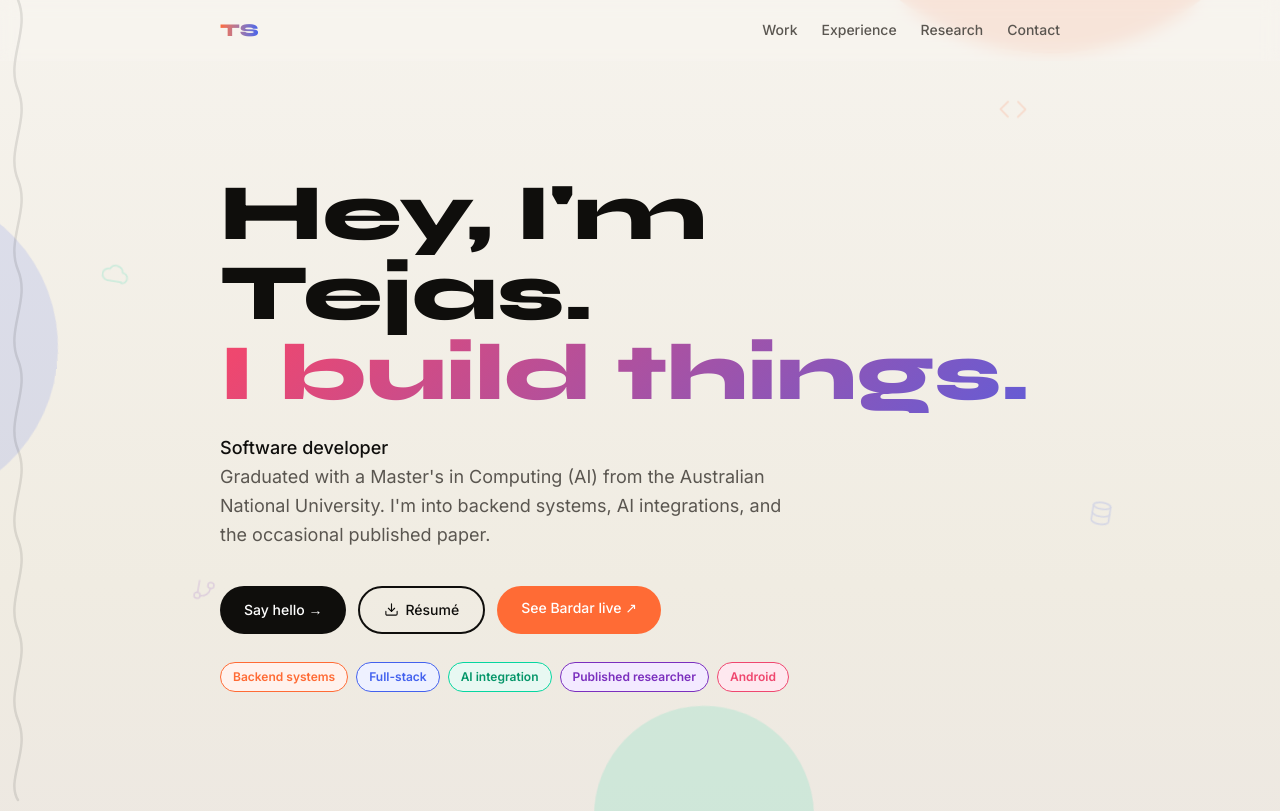
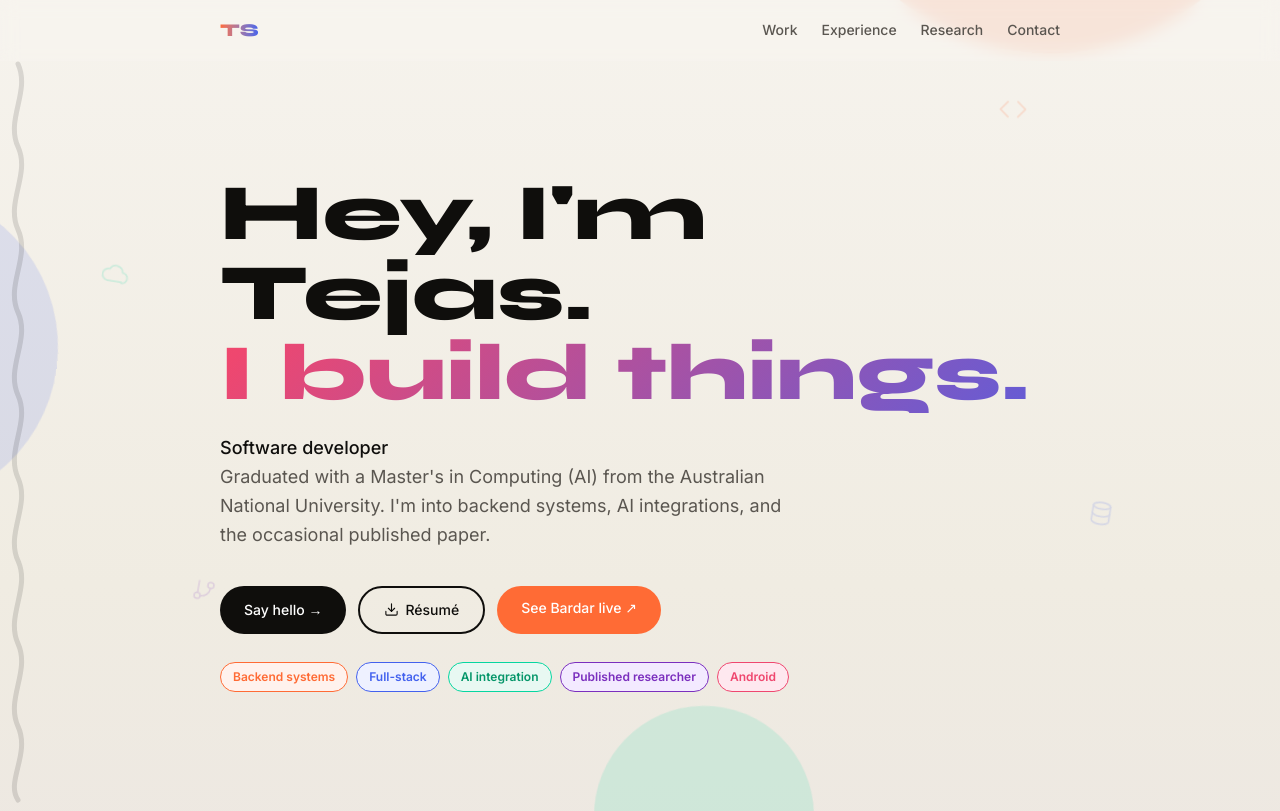
Before and after one commit to tejasbnshetty/portfolio, a Next.js app: page / in a window 1280 px wide. Shown: the top 811 px of the page. Built offline with nearby package versions, Linux system fonts and the light colour scheme.

Commit message:
chore: position of scroll bar

```diff
--- a/src/components/ScrollProgress.tsx
+++ b/src/components/ScrollProgress.tsx
@@ -42,7 +42,7 @@ export default function ScrollProgress() {
   }, []);
 
   return (
-    <div className="fixed left-0 top-0 h-screen w-9 z-[55] pointer-events-none hidden sm:block">
+    <div className="fixed left-0 top-16 bottom-0 w-9 z-[45] pointer-events-none hidden sm:block">
       <svg viewBox="0 0 40 800" preserveAspectRatio="none" className="w-full h-full overflow-visible">
         <defs>
           <linearGradient id="scrollGrad" x1="0" y1="0" x2="0" y2="1">
@@ -58,8 +58,8 @@ export default function ScrollProgress() {
           d={WAVE_PATH}
           fill="none"
           stroke="#0F0E0C"
-          strokeOpacity={0.1}
-          strokeWidth={2.5}
+          strokeOpacity={0.12}
+          strokeWidth={5}
           strokeLinecap="round"
           vectorEffect="non-scaling-stroke"
         />
@@ -70,7 +70,7 @@ export default function ScrollProgress() {
           d={WAVE_PATH}
           fill="none"
           stroke="url(#scrollGrad)"
-          strokeWidth={3}
+          strokeWidth={6}
           strokeLinecap="round"
           vectorEffect="non-scaling-stroke"
         />
```
